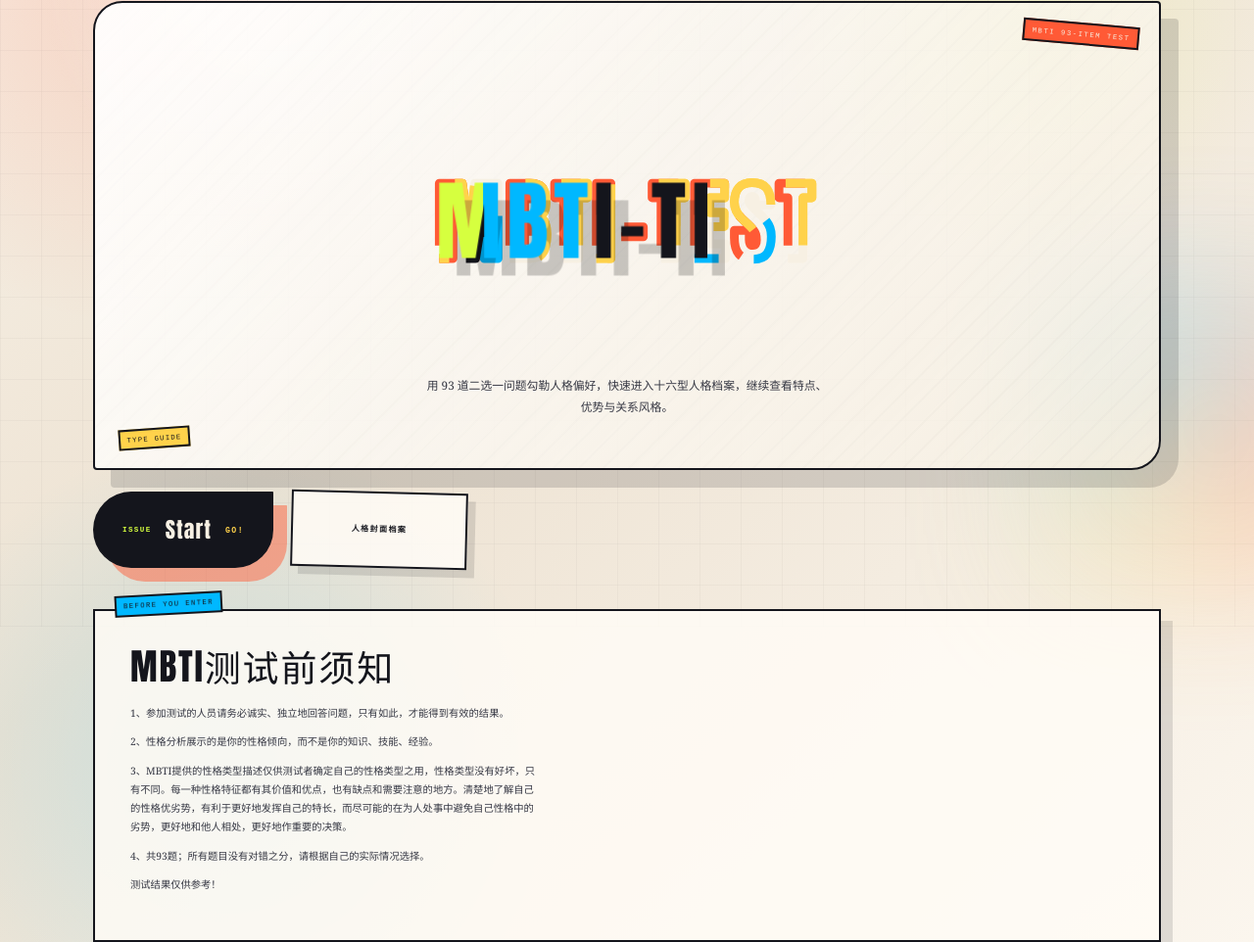
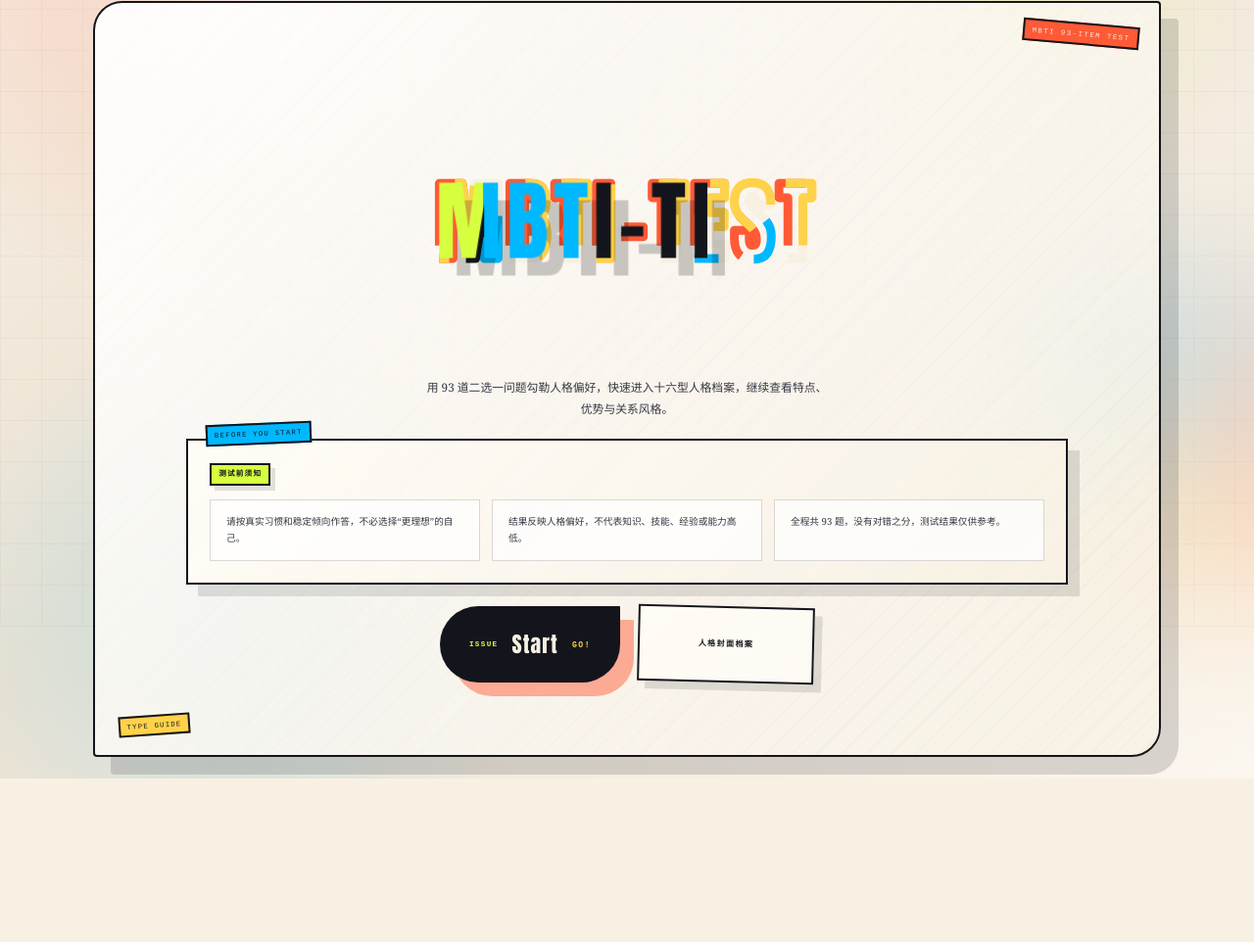
Before and after one commit to gerryyang2025/mbti-test, a plain HTML site: page index.html in a window 1280 px wide. Shown: the part 160-1122 px from the top of the page at 98% size. After the commit the page ends 955 px from the top, so only its background shows below. Drawn offline with Linux system fonts and the light colour scheme.

Commit message:
feat: Revamp homepage guidance section with updated content and styling for clarity and user experience

```diff
--- a/index.html
+++ b/index.html
@@ -78,7 +78,14 @@
                 </svg>
             </div>
             <p class="hero-deck">用 93 道二选一问题勾勒人格偏好，快速进入十六型人格档案，继续查看特点、优势与关系风格。</p>
-        </div>
+            <section class="hero-guidance" aria-labelledby="hero-guidance-title">
+                <p id="hero-guidance-title" class="hero-guidance-label">测试前须知</p>
+                <ul class="hero-guidance-list">
+                    <li>请按真实习惯和稳定倾向作答，不必选择“更理想”的自己。</li>
+                    <li>结果反映人格偏好，不代表知识、技能、经验或能力高低。</li>
+                    <li>全程共 93 题，没有对错之分，测试结果仅供参考。</li>
+                </ul>
+            </section>
 
             <div class="home-actions">
                 <!-- 首页唯一的主操作按钮，直接进入答题页。 -->
@@ -89,23 +96,6 @@
                 </a>
                 <a href="./personality-types.html" class="secondary-link">人格封面档案</a>
             </div>
-
-        <!-- 这里展示测试说明，帮助用户理解题目没有对错、结果仅供参考。 -->
-        <div class="bs-docs-section">
-            <div class="row">
-                <div class="col-lg-12">
-                    <div class="bs-component">
-                        <h2>MBTI测试前须知</h2>
-                        <p>1、参加测试的人员请务必诚实、独立地回答问题，只有如此，才能得到有效的结果。</p>
-                        <p>2、性格分析展示的是你的性格倾向，而不是你的知识、技能、经验。</p>
-                        <p>
-                            3、MBTI提供的性格类型描述仅供测试者确定自己的性格类型之用，性格类型没有好坏，只有不同。每一种性格特征都有其价值和优点，也有缺点和需要注意的地方。清楚地了解自己的性格优劣势，有利于更好地发挥自己的特长，而尽可能的在为人处事中避免自己性格中的劣势，更好地和他人相处，更好地作重要的决策。
-                        </p>
-                        <p>4、共93题；所有题目没有对错之分，请根据自己的实际情况选择。</p>
-                        <p>测试结果仅供参考！</p>
-                    </div>
-                </div>
-            </div>
         </div>
     </main>
 </body>
--- a/static/css/editorial-theme.css
+++ b/static/css/editorial-theme.css
@@ -353,9 +353,9 @@
 
 .page-home .page-header {
     display: grid;
-    gap: 18px;
+    gap: 20px;
     margin: 8px 0 22px;
-    padding: clamp(30px, 5vw, 54px) clamp(24px, 4.5vw, 46px) clamp(34px, 5vw, 52px);
+    padding: clamp(30px, 5vw, 54px) clamp(24px, 4.5vw, 46px) clamp(56px, 6.5vw, 74px);
     border: 2px solid var(--ink);
     border-radius: 30px 4px 30px 4px;
     background:
@@ -418,6 +418,70 @@
     text-align: center;
 }
 
+.page-home .hero-guidance {
+    position: relative;
+    z-index: 1;
+    width: min(100%, 900px);
+    margin: 0 auto;
+    padding: 20px 22px 22px;
+    border: 2px solid var(--ink);
+    background:
+        linear-gradient(135deg, rgba(255, 252, 246, 0.94), rgba(247, 240, 227, 0.86)),
+        repeating-linear-gradient(135deg, rgba(20, 21, 28, 0.03) 0 2px, transparent 2px 18px);
+    box-shadow: var(--panel-shadow);
+}
+
+.page-home .hero-guidance::before {
+    content: "Before you start";
+    position: absolute;
+    top: -18px;
+    left: 18px;
+    padding: 0.4rem 0.7rem;
+    border: 2px solid var(--ink);
+    background: var(--electric);
+    color: var(--ink);
+    font-family: "Courier New", "Lucida Console", monospace;
+    font-size: 0.72rem;
+    letter-spacing: 0.18em;
+    text-transform: uppercase;
+    transform: rotate(-2.5deg);
+}
+
+.page-home .hero-guidance-label {
+    display: inline-flex;
+    align-items: center;
+    margin: 0 0 14px;
+    padding: 0.42rem 0.72rem;
+    border: 2px solid var(--ink);
+    background: var(--acid);
+    box-shadow: 5px 5px 0 rgba(20, 21, 28, 0.12);
+    color: var(--ink);
+    font-family: "Courier New", "Lucida Console", monospace;
+    font-size: 0.76rem;
+    font-weight: 700;
+    letter-spacing: 0.16em;
+    text-transform: uppercase;
+}
+
+.page-home .hero-guidance-list {
+    display: grid;
+    grid-template-columns: repeat(auto-fit, minmax(180px, 1fr));
+    gap: 12px;
+    margin: 0;
+    padding: 0;
+    list-style: none;
+}
+
+.page-home .hero-guidance-list li {
+    min-height: 100%;
+    padding: 14px 16px;
+    border: 1px solid rgba(20, 21, 28, 0.16);
+    background: rgba(255, 255, 255, 0.72);
+    color: var(--ink-soft);
+    font-size: 0.97rem;
+    line-height: 1.72;
+}
+
 .page-home .text {
     stroke-width: 9px;
     stroke-dasharray: 100 360;
@@ -467,35 +531,6 @@
     transform: translate(18px, 18px);
 }
 
-.page-home .bs-docs-section {
-    margin-top: 10px;
-}
-
-.page-home .bs-component {
-    position: relative;
-    padding: clamp(22px, 4vw, 36px);
-    border: 2px solid var(--ink);
-    background: rgba(255, 252, 246, 0.84);
-    box-shadow: var(--panel-shadow);
-}
-
-.page-home .bs-component::before {
-    content: "Before you enter";
-    position: absolute;
-    top: -18px;
-    left: 20px;
-    padding: 0.4rem 0.7rem;
-    border: 2px solid var(--ink);
-    background: var(--electric);
-    color: var(--ink);
-    font-family: "Courier New", "Lucida Console", monospace;
-    font-size: 0.72rem;
-    letter-spacing: 0.2em;
-    text-transform: uppercase;
-    transform: rotate(-3deg);
-}
-
-.page-home .bs-component h2,
 .page-test .survey-lead h1,
 .page-types .types-intro h1 {
     margin-top: 0;
@@ -503,27 +538,16 @@
     font-family: Impact, Haettenschweiler, "Arial Narrow Bold", sans-serif;
     letter-spacing: 0.05em;
     text-transform: uppercase;
-}
-
-.page-home .bs-component h2 {
-    margin-bottom: 18px;
-    font-size: clamp(2rem, 6vw, 3.7rem);
-}
-
-.page-home .bs-component p {
-    max-width: 72ch;
-    color: var(--ink-soft);
-    font-size: 1.03rem;
-    line-height: 1.85;
 }
 
 .page-home .home-actions {
     display: flex;
     flex-wrap: wrap;
     align-items: stretch;
-    justify-content: flex-start;
+    justify-content: center;
     gap: 18px;
-    margin: 0 0 42px;
+    width: 100%;
+    margin: 2px auto 0;
 }
 
 .page-home .a-btn {
@@ -1463,9 +1487,9 @@
     }
 
     .page-home .page-header {
-        gap: 12px;
+        gap: 14px;
         margin-bottom: 18px;
-        padding: 28px 18px 30px;
+        padding: 28px 18px 42px;
     }
 
     .page-home .content {
@@ -1478,8 +1502,27 @@
         line-height: 1.72;
     }
 
-    .page-home .bs-docs-section {
-        margin-top: 4px;
+    .page-home .hero-guidance {
+        padding: 16px 14px 14px;
+    }
+
+    .page-home .hero-guidance::before {
+        left: 12px;
+    }
+
+    .page-home .hero-guidance-label {
+        margin-bottom: 12px;
+    }
+
+    .page-home .hero-guidance-list {
+        grid-template-columns: 1fr;
+        gap: 10px;
+    }
+
+    .page-home .hero-guidance-list li {
+        padding: 12px 14px;
+        font-size: 0.92rem;
+        line-height: 1.66;
     }
 
     .page-test .ac-custom::before {
```
Lines whose indentation alone changed are shown as unchanged.
